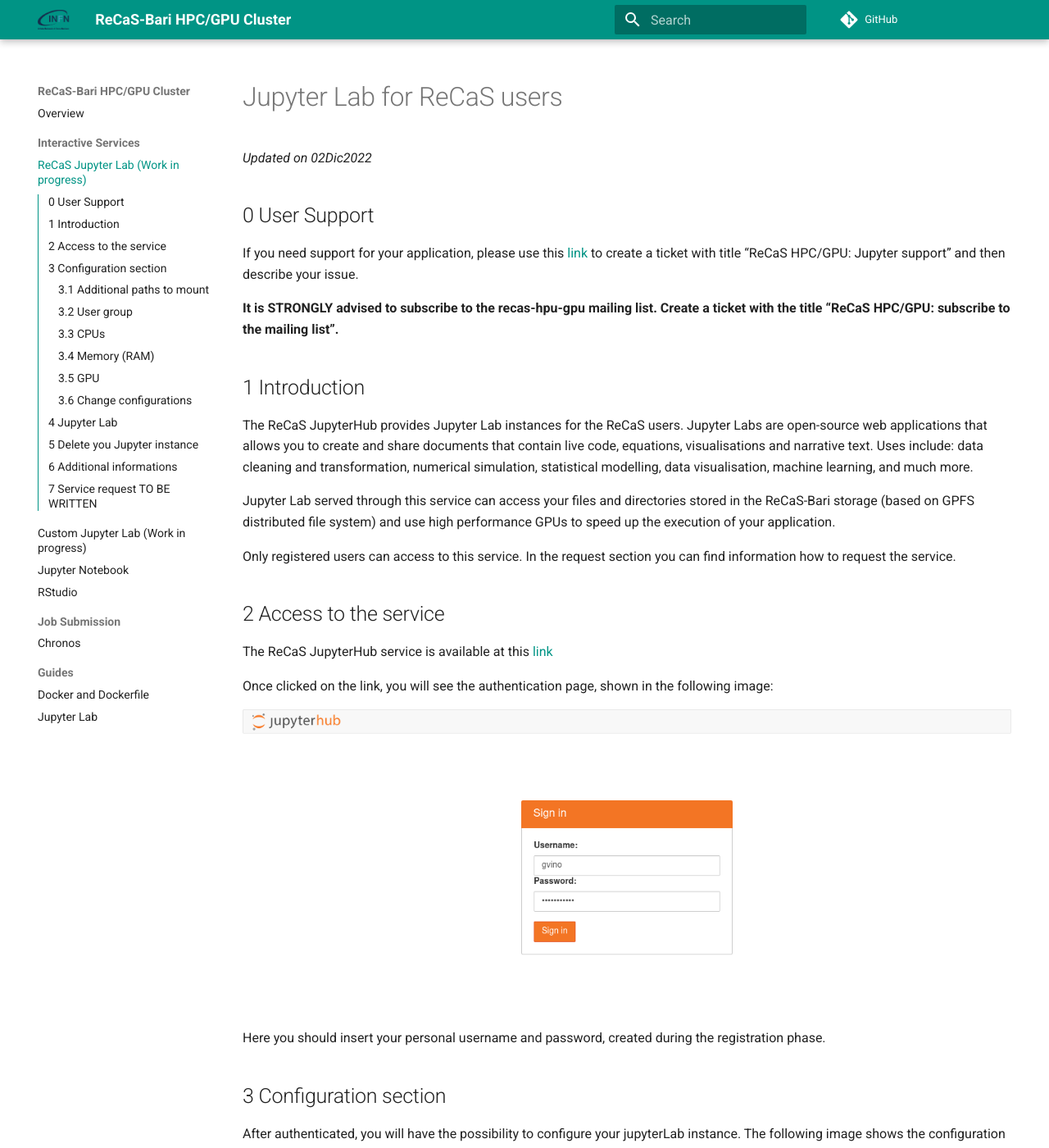
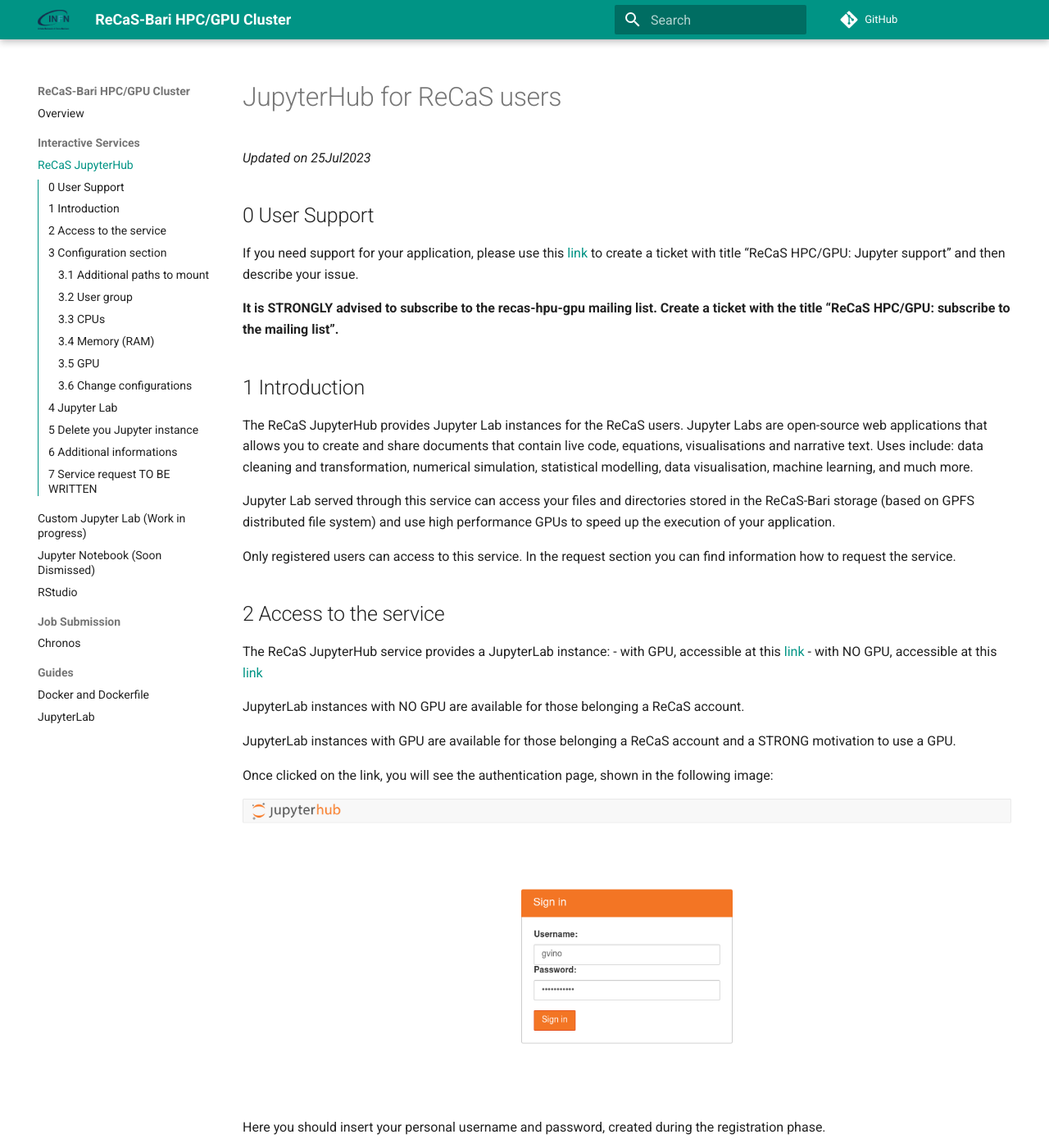
Before and after one commit to jvino/cluster-hpc-gpu-guides, an MkDocs documentation site: the page built from docs/interactive_services/jupyter-lab-for-recas-users.md, in a window 1280 px wide and 1400 px high. Shown: the whole window at 82% size. Built offline with MkDocs 1.6.1 and Material for MkDocs 9.7.7, drawn with Linux system fonts in a browser that asks for light colours; comment, search, counter and statistics services are not loaded; some of the changed text lies outside the part shown.

Commit message:
Added Request Service in the JupyterHub page

```diff
--- a/docs/interactive_services/jupyter-lab-for-recas-users.md
+++ b/docs/interactive_services/jupyter-lab-for-recas-users.md
@@ -1,6 +1,6 @@
-#Jupyter Lab for ReCaS users
+#JupyterHub for ReCaS users
 
-*Updated on 02Dic2022*
+*Updated on 25Jul2023*
 
 ## 0 User Support
 If you need support for your application, please use this [link](https://www.recas-bari.it/index.php/en/recas-bari-servizi-en/support-request) to create a ticket with title “ReCaS HPC/GPU: Jupyter support” and then describe your issue.
@@ -18,7 +18,13 @@
 
 ## 2 Access to the service
 
-The ReCaS JupyterHub service is available at this [link](https://hpc.recas.ba.infn.it:10001/)
+The ReCaS JupyterHub service provides a JupyterLab instance:
+- with GPU, accessible at this [link](https://hpc.recas.ba.infn.it:10001/)
+- with NO GPU, accessible at this [link](https://hpc.recas.ba.infn.it:10002/)
+
+JupyterLab instances with NO GPU are available for those belonging a ReCaS account.
+
+JupyterLab instances with GPU are available for those belonging a ReCaS account and a STRONG motivation to use a GPU.
 
 Once clicked on the link, you will see the authentication page, shown in the following image:
 
--- a/mkdocs.yml
+++ b/mkdocs.yml
@@ -26,14 +26,14 @@
 nav:
   - Overview: 'index.md'
   - Interactive Services:
-    - ReCaS Jupyter Lab (Work in progress): 'interactive_services/jupyter-lab-for-recas-users.md'
+    - ReCaS JupyterHub: 'interactive_services/jupyter-lab-for-recas-users.md'
     - Custom Jupyter Lab (Work in progress): 'interactive_services/jupyter_lab.md'
-    - Jupyter Notebook: 'interactive_services/jupyter_notebook.md'
+    - Jupyter Notebook (Soon Dismissed): 'interactive_services/jupyter_notebook.md'
     - RStudio: 'interactive_services/rstudio.md'
   - Job Submission:
     - Chronos: 'job_submission/chronos.md'
   - Guides:
     - Docker and Dockerfile: 'guides/docker_and_dockerfile.md'
-    - Jupyter Lab: 'guides/jupyter-lab.md'
+    - JupyterLab: 'guides/jupyter-lab.md'
 
-copyright: Copyright &copy; 2022 INFN
+copyright: Copyright &copy; 2023 INFN
```
